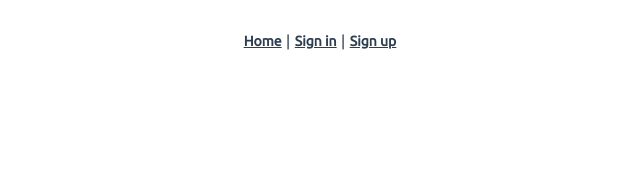
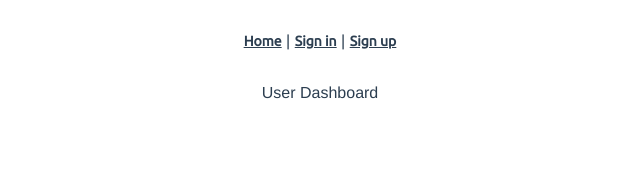
Before and after one commit to wakanda-foreverr/WakandaForever, a Vue app in the folder wakandaforeverclient/: page /dashboard in a window 1280 px wide. Shown: the top 174 px of the page, without its empty margins (320-960 px from the left). Built offline with nearby package versions, Linux system fonts and the light colour scheme.

Commit message:
Add route to the User Dashboard

```diff
--- a/wakandaforeverclient/src/router.js
+++ b/wakandaforeverclient/src/router.js
@@ -14,15 +14,6 @@ export default new Router({
       component: Home
     },
     {
-      path: "/about",
-      name: "about",
-      // route level code-splitting
-      // this generates a separate chunk (about.[hash].js) for this route
-      // which is lazy-loaded when the route is visited.
-      component: () =>
-        import(/* webpackChunkName: "about" */ "./views/About.vue")
-    },
-    {
       path: "/signin",
       name: "signin",
       component: () => import("./views/Login.vue")
@@ -31,6 +22,11 @@ export default new Router({
       path: "/signup",
       name: "signup",
       component: () => import("./views/Register.vue")
+    },
+    {
+      path: "/dashboard",
+      name: "dashboard",
+      component: () => import("./views/UserDashBoard.vue")
     }
   ]
 });
--- a/wakandaforeverclient/src/serivces/UserService.js
+++ b/wakandaforeverclient/src/serivces/UserService.js
@@ -23,6 +23,7 @@ export default {
         return apiClient.post("/token/generateToken", user)
             .then(response => {
                 cookie.set("token", response.data.token, 1);
+                this.$router.push('/dashboard');
             })
             .catch(exception => {console.log(exception)});
     }
--- /dev/null
+++ b/wakandaforeverclient/src/views/UserDashBoard.vue
@@ -0,0 +1,15 @@
+<template>
+    <div>
+        User Dashboard
+    </div>
+</template>
+
+<script>
+    export default {
+        name: "UserDashBoard"
+    }
+</script>
+
+<style scoped>
+
+</style>
```
